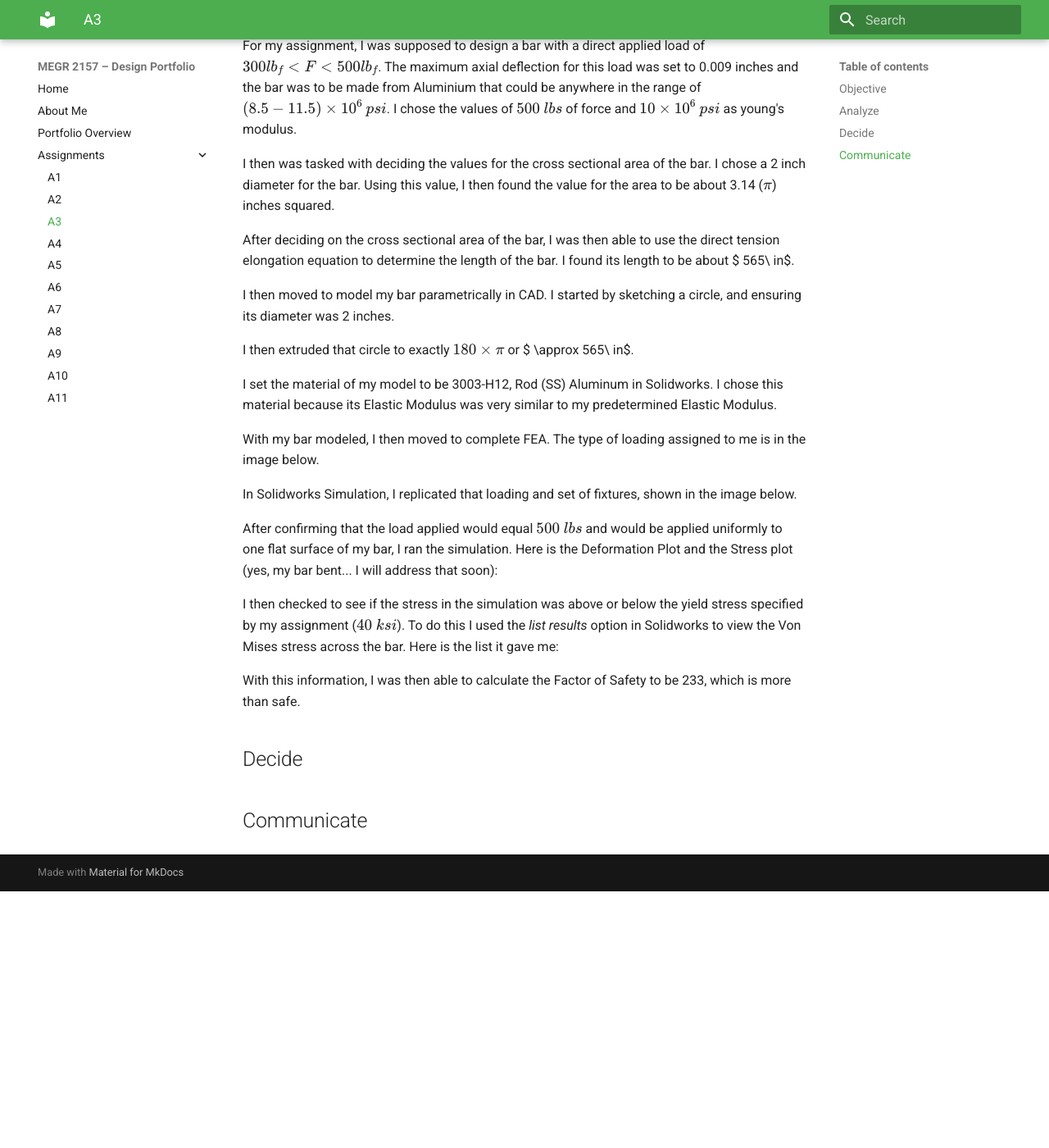
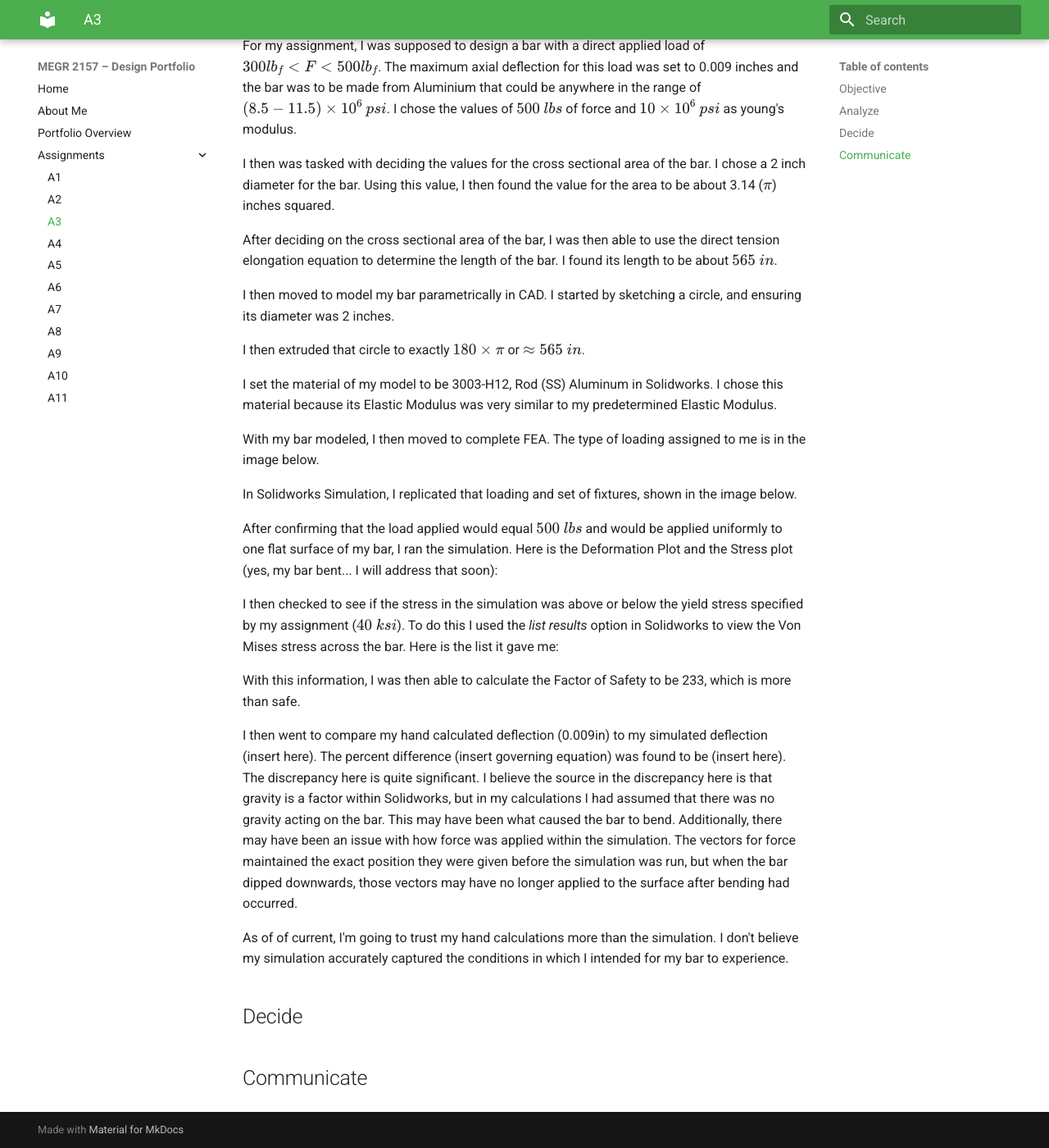
Before and after one commit to ilittle8/design-projects-portfolio, an MkDocs documentation site: the page built from docs/assignments/A03/index.md, in a window 1280 px wide and 1400 px high, scrolled down 381 px. Shown: the whole window at 82% size. Built offline with MkDocs 1.6.1 and Material for MkDocs 9.7.7, drawn with Linux system fonts in a browser that asks for light colours; before the commit the page ends 1468 px from its top, so only the background shows below that.

Commit message:
Refine assignment documentation for clarity
Updated text for clarity and corrected formatting in the assignment documentation.

```diff
--- a/docs/assignments/A03/index.md
+++ b/docs/assignments/A03/index.md
@@ -8,11 +8,11 @@ For my assignment, I was supposed to design a bar with a direct applied load of
 
 I then was tasked with deciding the values for the cross sectional area of the bar. I chose a 2 inch diameter for the bar. Using this value, I then found the value for the area to be about 3.14 ($\pi$) inches squared.
 
-After deciding on the cross sectional area of the bar, I was then able to use the direct tension elongation equation to determine the length of the bar. I found its length to be about $ 565\ in$.
+After deciding on the cross sectional area of the bar, I was then able to use the direct tension elongation equation to determine the length of the bar. I found its length to be about $565\ in$.
 
 I then moved to model my bar parametrically in CAD. I started by sketching a circle, and ensuring its diameter was 2 inches.
 
-I then extruded that circle to exactly $180 \times \pi$ or $ \approx 565\ in$.
+I then extruded that circle to exactly $180 \times \pi$ or $\approx 565\ in$.
 
 I set the material of my model to be 3003-H12, Rod (SS) Aluminum in Solidworks. I chose this material because its Elastic Modulus was very similar to my predetermined Elastic Modulus.
 
@@ -25,6 +25,10 @@ After confirming that the load applied would equal $500\ lbs$ and would be appli
 I then checked to see if the stress in the simulation was above or below the yield stress specified by my assignment ($40\ ksi$). To do this I used the _list results_ option in Solidworks to view the Von Mises stress across the bar. Here is the list it gave me:
 
 With this information, I was then able to calculate the Factor of Safety to be 233, which is more than safe.
+
+I then went to compare my hand calculated deflection (0.009in) to my simulated deflection (insert here). The percent difference (insert governing equation) was found to be (insert here). The discrepancy here is quite significant. I believe the source in the discrepancy here is that gravity is a factor within Solidworks, but in my calculations I had assumed that there was no gravity acting on the bar. This may have been what caused the bar to bend. Additionally, there may have been an issue with how force was applied within the simulation. The vectors for force maintained the exact position they were given before the simulation was run, but when the bar dipped downwards, those vectors may have no longer applied to the surface after bending had occurred.
+
+As of of current, I'm going to trust my hand calculations more than the simulation. I don't believe my simulation accurately captured the conditions in which I intended for my bar to experience.
 ## Decide
 
 
```
